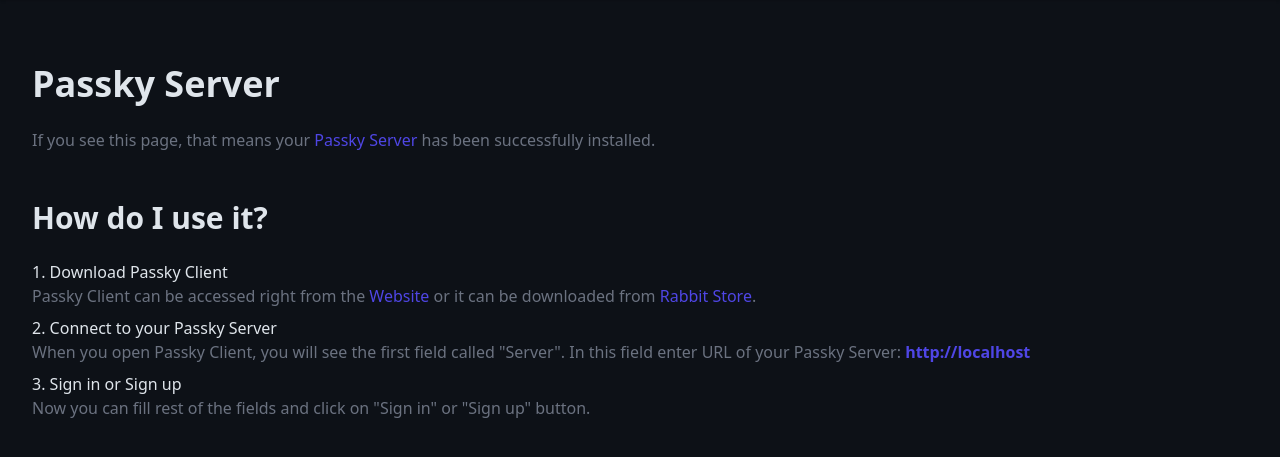
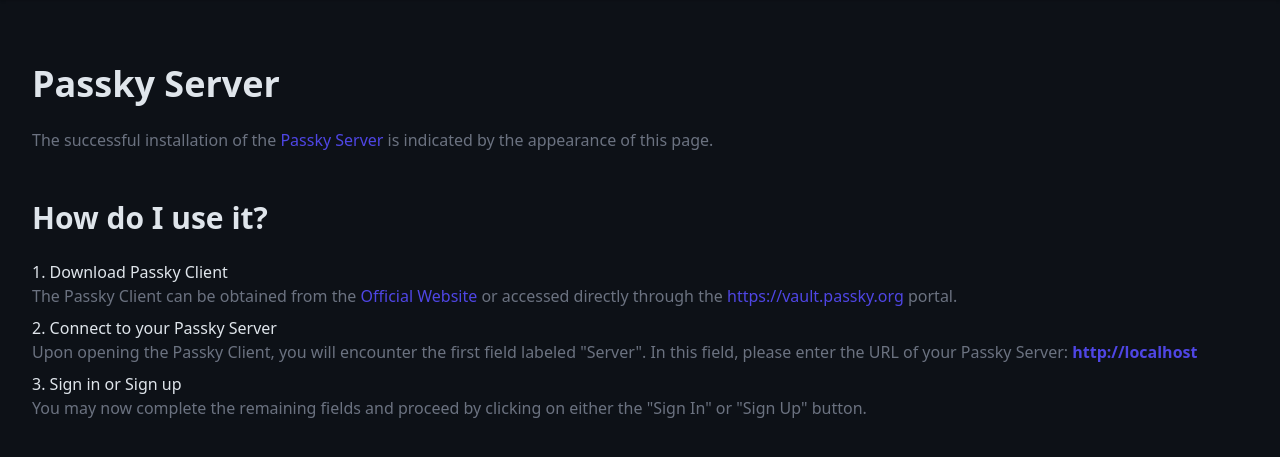
Before and after one commit to Rabbit-Company/Passky-Server, a PHP site: page / in a window 1280 px wide. Shown: the part 64-521 px from the top of the page. Run offline with PHP 8.4, Linux system fonts and the light colour scheme.

Commit message:
Updated Home page, Password will be random generated on each Admin Login if admin forgot to set it and small visual bugs

```diff
--- a/package.json
+++ b/package.json
@@ -1,7 +1,7 @@
 {
   "name": "passky-server",
   "description": "Server for Passky (password manager)",
-  "version": "8.1.0",
+  "version": "8.1.1",
   "main": "tailwind.config.js",
   "scripts": {
     "build": "npx tailwindcss -i ./tailwind.css -o ./server/src/website/css/tailwind.min.css --minify"
--- a/server/src/website/home.php
+++ b/server/src/website/home.php
@@ -3,14 +3,14 @@
 <section id="home">
 	<div class="max-w-7xl mx-auto py-12 px-4 sm:py-16 sm:px-6 lg:px-8">
 		<h2 class="mb-6 text-3xl font-extrabold tertiaryColor sm:text-4xl">Passky Server</h2>
-		<p class="text-base secondaryColor">If you see this page, that means your <a href="https://github.com/Rabbit-Company/Passky-Server" target="_blank" class="primaryColor">Passky Server</a> has been successfully installed.</p>
+		<p class="text-base secondaryColor">The successful installation of the <a href="https://github.com/Rabbit-Company/Passky-Server" target="_blank" class="primaryColor">Passky Server</a> is indicated by the appearance of this page.</p>
 		<h3 class="mb-6 mt-12 text-2xl font-extrabold tertiaryColor sm:text-3xl">How do I use it?</h3>
 		<p class="text-base mt-2 tertiaryColor">1. Download Passky Client</p>
-		<p class="text-base secondaryColor">Passky Client can be accessed right from the <a href="https://vault.passky.org" target="_blank" class="primaryColor">Website</a> or it can be downloaded from <a href="https://rabbitstore.org/?app=com.rabbit-company.passky" target="_blank" class="primaryColor">Rabbit Store</a>.</p>
+		<p class="text-base secondaryColor">The Passky Client can be obtained from the <a href="https://passky.org/download" target="_blank" class="primaryColor">Official Website</a> or accessed directly through the <a href="https://vault.passky.org" target="_blank" class="primaryColor">https://vault.passky.org</a> portal.</p>
 		<p class="text-base mt-2 tertiaryColor">2. Connect to your Passky Server</p>
-		<p class="text-base secondaryColor">When you open Passky Client, you will see the first field called "Server". In this field enter URL of your Passky Server: <b class="primaryColor" id="server-origin"></b></p>
+		<p class="text-base secondaryColor">Upon opening the Passky Client, you will encounter the first field labeled "Server". In this field, please enter the URL of your Passky Server: <b class="primaryColor" id="server-origin"></b></p>
 		<p class="text-base mt-2 tertiaryColor">3. Sign in or Sign up</p>
-		<p class="text-base secondaryColor">Now you can fill rest of the fields and click on "Sign in" or "Sign up" button.</p>
+		<p class="text-base secondaryColor">You may now complete the remaining fields and proceed by clicking on either the "Sign In" or "Sign Up" button.</p>
 	</div>
 </section>
 
```
Also changed, not shown: server/src/Settings.php (+5 -5 lines), README.md, package-lock.json, 1 other file.
